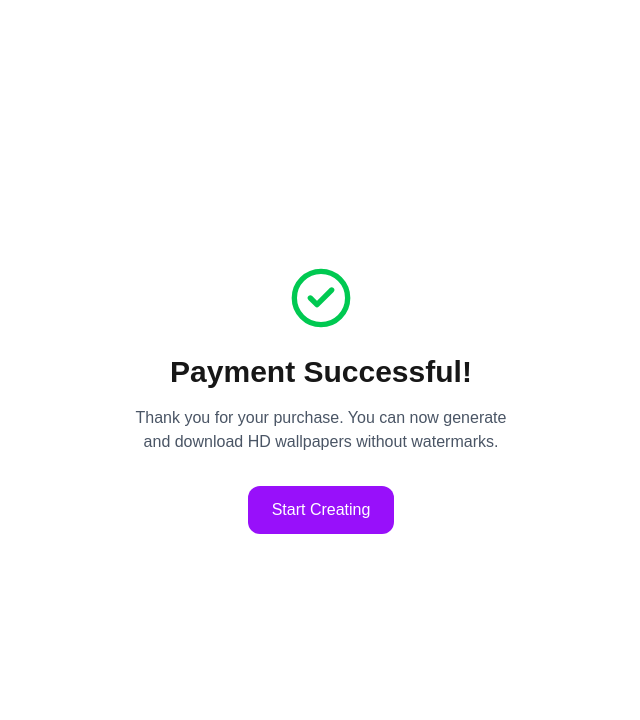
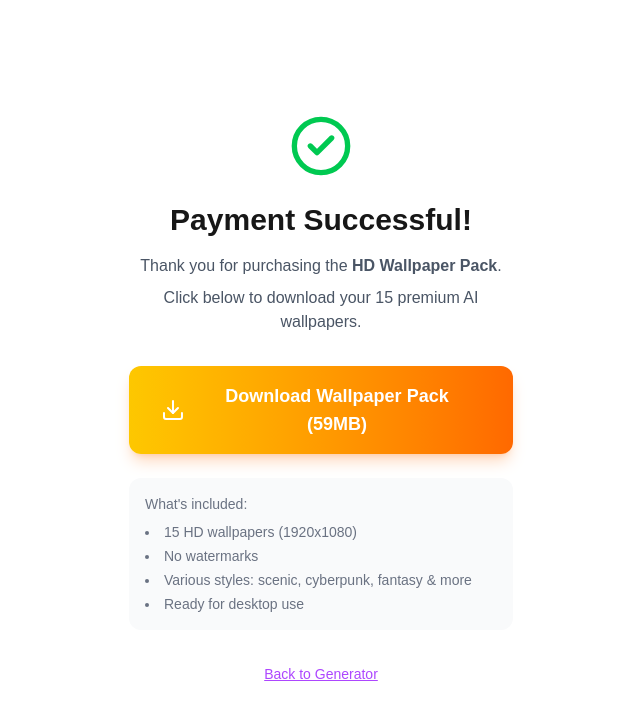
Before and after one commit to cbxaft/ai-wallpaper-generator, a Next.js app: page /success in a window 1280 px wide. Shown: the top 720 px of the page, without its empty margins (319-959 px from the left). Built offline with nearby package versions, Linux system fonts and the light colour scheme.

Commit message:
Sell 15 HD wallpaper pack via PayPal, auto-download on success page

```diff
--- /dev/null
+++ b/src/app/api/download-pack/route.ts
@@ -0,0 +1,40 @@
+import { NextResponse } from "next/server";
+import fs from "fs";
+import path from "path";
+
+export const dynamic = "force-static";
+
+export async function GET() {
+  try {
+    const filePath = path.join(process.cwd(), "public", "wallpapers");
+    const files = fs
+      .readdirSync(filePath)
+      .filter((f) => f.endsWith(".jpg"))
+      .sort();
+
+    // Use the pre-built tar.gz if it exists
+    const tarballPath = path.join(process.cwd(), "public", "ai-wallpaper-pack.tar.gz");
+    if (fs.existsSync(tarballPath) && fs.statSync(tarballPath).size > 5_000_000) {
+      const buffer = fs.readFileSync(tarballPath);
+      return new NextResponse(buffer, {
+        headers: {
+          "Content-Type": "application/gzip",
+          "Content-Disposition": `attachment; filename="ai-wallpaper-pack.tar.gz"`,
+          "Content-Length": buffer.length.toString(),
+        },
+      });
+    }
+
+    // Build a zip file on the fly (simple approach: use a tar.gz)
+    return NextResponse.json(
+      { error: "Wallpaper pack file not found. Please contact support." },
+      { status: 404 }
+    );
+  } catch (error) {
+    console.error("Download pack error:", error);
+    return NextResponse.json(
+      { error: "Download failed. Please try again." },
+      { status: 500 }
+    );
+  }
+}
--- a/src/app/page.tsx
+++ b/src/app/page.tsx
@@ -282,7 +282,7 @@ export default function Home() {
               <form action="https://www.paypal.com/cgi-bin/webscr" method="post" target="_blank">
                 <input type="hidden" name="cmd" value="_xclick" />
                 <input type="hidden" name="business" value="627891168@qq.com" />
-                <input type="hidden" name="item_name" value="AI Wallpaper - Single HD Download" />
+                <input type="hidden" name="item_name" value="HD Wallpaper Pack - 15 Premium AI Wallpapers" />
                 <input type="hidden" name="amount" value="2.99" />
                 <input type="hidden" name="currency_code" value="USD" />
                 <input type="hidden" name="return" value="https://ai-wallpaper-generator-tawny.vercel.app/success" />
@@ -294,7 +294,7 @@ export default function Home() {
                   <svg className="w-5 h-5" viewBox="0 0 24 24" fill="currentColor">
                     <path d="M7.076 21.337H2.47a.641.641 0 0 1-.633-.74L4.944.901C5.026.382 5.474 0 5.998 0h7.46c2.57 0 4.578.543 5.69 1.81 1.01 1.15 1.304 2.42 1.012 4.287-.023.143-.047.288-.077.437-.983 5.05-4.349 6.797-8.647 6.797h-2.19c-.524 0-.968.382-1.05.9l-1.12 7.106z"/>
                   </svg>
-                  Buy HD - $2.99
+                  Buy 15 HD Wallpapers - $2.99
                 </button>
               </form>
               <button
@@ -302,7 +302,7 @@ export default function Home() {
                 className="px-8 py-3 bg-purple-600 hover:bg-purple-700 text-white rounded-xl font-medium transition-all shadow-lg shadow-purple-500/25 flex items-center gap-2"
               >
                 <Download className="w-5 h-5" />
-                Download Free
+                Download Free (Watermarked)
               </button>
               <button
                 onClick={generateNew}
@@ -314,14 +314,14 @@ export default function Home() {
             </div>
 
             <p className="text-sm text-gray-500 text-center">
-              Free download includes a small watermark.{" "}
+              Free download includes a watermark.{" "}
               <a
-                href="https://www.paypal.com/cgi-bin/webscr?cmd=_xclick&business=627891168@qq.com&item_name=AI+Wallpaper+-+Single+HD+Download&amount=2.99&currency_code=USD&return=https://ai-wallpaper-generator-tawny.vercel.app/success&cancel_return=https://ai-wallpaper-generator-tawny.vercel.app"
+                href="https://www.paypal.com/cgi-bin/webscr?cmd=_xclick&business=627891168@qq.com&item_name=HD+Wallpaper+Pack+-+15+Premium+AI+Wallpapers&amount=2.99&currency_code=USD&return=https://ai-wallpaper-generator-tawny.vercel.app/success&cancel_return=https://ai-wallpaper-generator-tawny.vercel.app"
                 target="_blank"
                 rel="noopener noreferrer"
                 className="text-orange-500 hover:text-orange-400 underline font-medium"
               >
-                Buy HD for $2.99, no watermark
+                Buy 15 HD Wallpapers for $2.99, no watermark
               </a>
             </p>
           </div>
--- a/src/app/success/page.tsx
+++ b/src/app/success/page.tsx
@@ -1,55 +1,49 @@
 "use client";
 
-import { useEffect, useState } from "react";
-import { useSearchParams } from "next/navigation";
 import Link from "next/link";
-import { CheckCircle2, Loader2 } from "lucide-react";
+import { CheckCircle2, Download } from "lucide-react";
 
 export default function SuccessPage() {
-  const searchParams = useSearchParams();
-  const sessionId = searchParams.get("session_id");
-  const [loading, setLoading] = useState(true);
-
-  useEffect(() => {
-    if (sessionId) {
-      // Verify the session
-      const verify = async () => {
-        try {
-          await fetch("/api/webhook", {
-            method: "POST",
-            headers: { "Content-Type": "application/json" },
-            body: JSON.stringify({ sessionId }),
-          });
-        } catch {
-          // Webhook will handle it asynchronously
-        }
-        setLoading(false);
-      };
-      verify();
-    } else {
-      setLoading(false);
-    }
-  }, [sessionId]);
-
   return (
     <div className="min-h-screen flex items-center justify-center">
       <div className="text-center max-w-md mx-auto p-8">
-        {loading ? (
-          <Loader2 className="w-16 h-16 animate-spin text-purple-500 mx-auto mb-6" />
-        ) : (
-          <CheckCircle2 className="w-16 h-16 text-green-500 mx-auto mb-6" />
-        )}
+        <CheckCircle2 className="w-16 h-16 text-green-500 mx-auto mb-6" />
         <h1 className="text-3xl font-bold mb-4">Payment Successful!</h1>
+        <p className="text-gray-600 dark:text-gray-400 mb-2">
+          Thank you for purchasing the{" "}
+          <strong>HD Wallpaper Pack</strong>.
+        </p>
         <p className="text-gray-600 dark:text-gray-400 mb-8">
-          Thank you for your purchase. You can now generate and download HD
-          wallpapers without watermarks.
+          Click below to download your 15 premium AI wallpapers.
         </p>
-        <Link
-          href="/"
-          className="inline-flex items-center px-6 py-3 bg-purple-600 hover:bg-purple-700 text-white rounded-xl font-medium transition-colors"
+
+        <a
+          href="https://ai-wallpaper-generator-tawny.vercel.app/api/download-pack"
+          download
+          className="inline-flex items-center gap-2 px-8 py-4 bg-gradient-to-r from-yellow-400 to-orange-500 hover:from-yellow-500 hover:to-orange-600 text-white rounded-xl font-semibold text-lg transition-all shadow-lg shadow-orange-500/25 mb-6"
         >
-          Start Creating
-        </Link>
+          <Download className="w-6 h-6" />
+          Download Wallpaper Pack (59MB)
+        </a>
+
+        <div className="bg-gray-50 dark:bg-gray-800 rounded-xl p-4 text-left text-sm text-gray-500 dark:text-gray-400 space-y-2">
+          <p>What's included:</p>
+          <ul className="list-disc list-inside space-y-1">
+            <li>15 HD wallpapers (1920x1080)</li>
+            <li>No watermarks</li>
+            <li>Various styles: scenic, cyberpunk, fantasy & more</li>
+            <li>Ready for desktop use</li>
+          </ul>
+        </div>
+
+        <div className="mt-8">
+          <Link
+            href="/"
+            className="text-purple-500 hover:text-purple-400 underline text-sm"
+          >
+            Back to Generator
+          </Link>
+        </div>
       </div>
     </div>
   );
```
Also changed, not shown: 1 other file (tests, documents, lock files or other folders).
